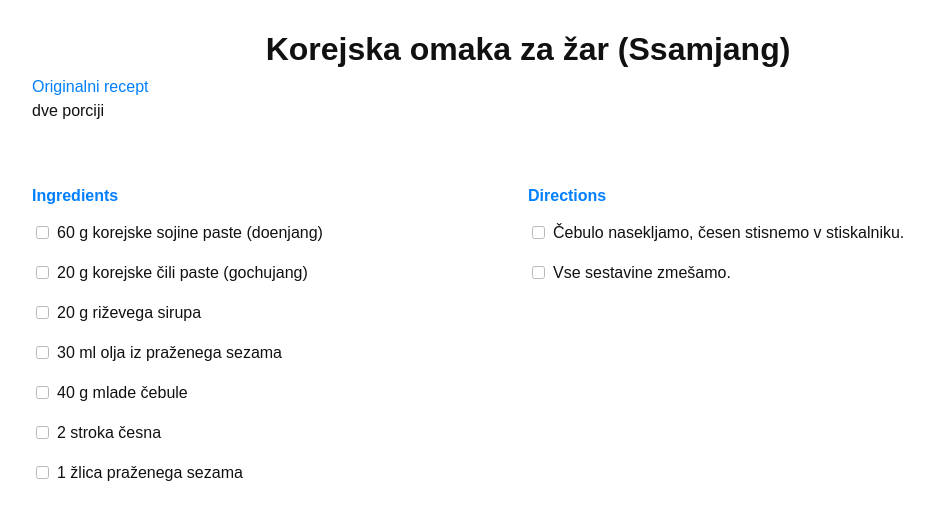
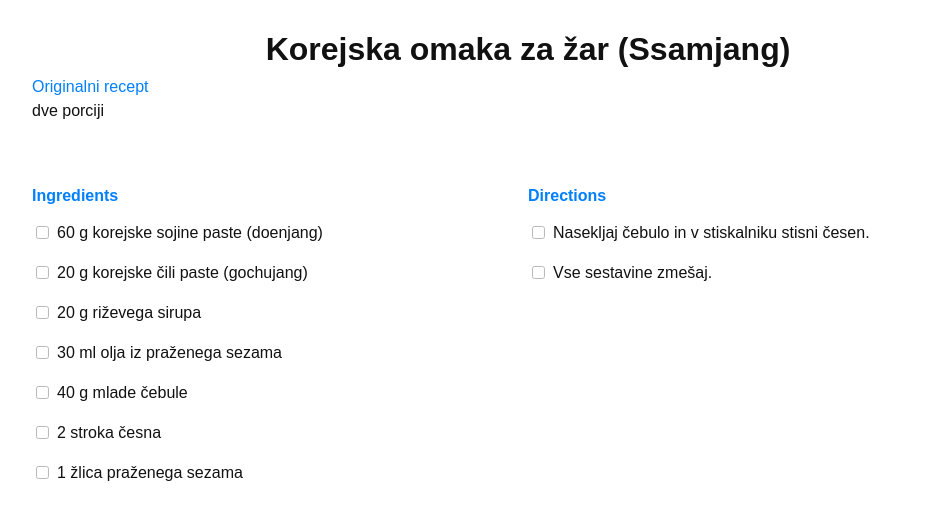
Before and after one commit to mzgajner/jejsti, a Jekyll site: the page built from _recipes/korejska-omaka-za-žar.md, in a window 1280 px wide. Shown: the top 520 px of the page, without its empty margins (112-1046 px from the left). Built offline with Jekyll 4.4.1, drawn with Linux system fonts in a browser that asks for light colours.

Commit message:
Update ssamjang recipe wording

```diff
--- a/_recipes/korejska-omaka-za-žar.md
+++ b/_recipes/korejska-omaka-za-žar.md
@@ -17,8 +17,8 @@ ingredients:
 
 directions:
 
-- Čebulo nasekljamo, česen stisnemo v stiskalniku.
-- Vse sestavine zmešamo.
+- Nasekljaj čebulo in v stiskalniku stisni česen.
+- Vse sestavine zmešaj.
 
 
 ---
```
